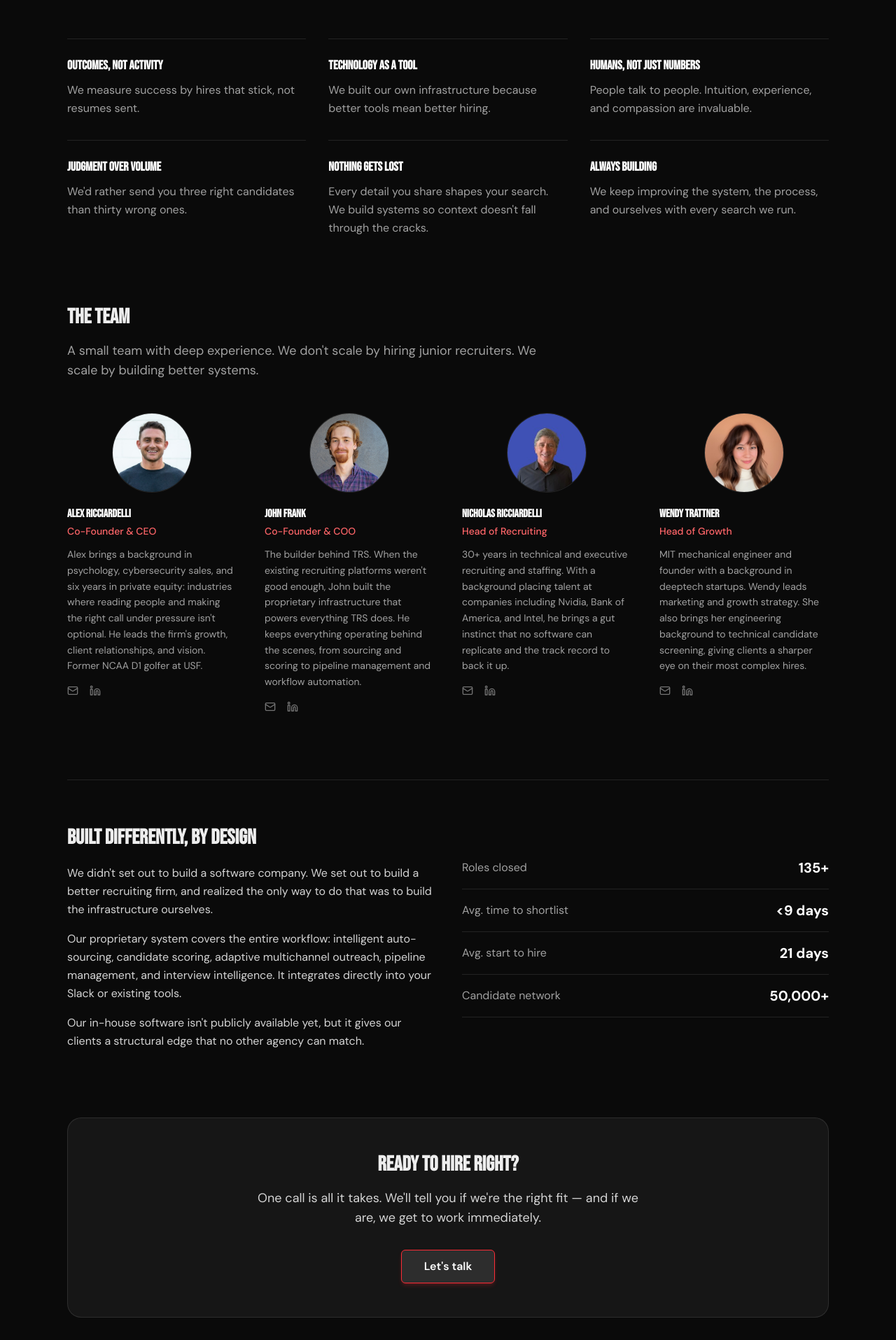
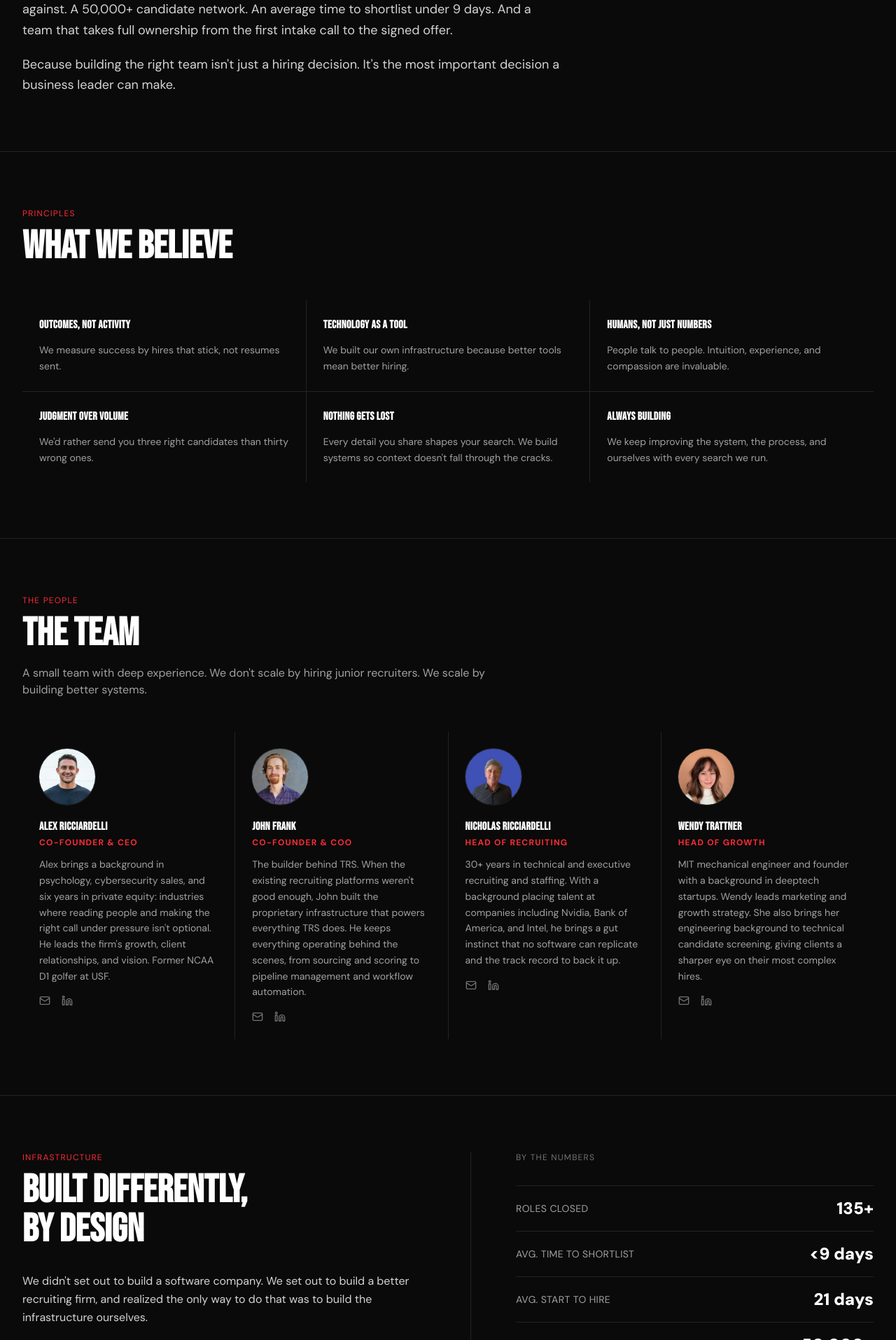
Before and after one commit to trsjohn/trs-website-wendy, a Next.js app: page /about in a window 1280 px wide. Shown: the part 765-2680 px from the top of the page at 70% size. Built offline with nearby package versions, Linux system fonts and the light colour scheme.

Commit message:
update style about and roles

```diff
--- a/src/app/about/page.tsx
+++ b/src/app/about/page.tsx
@@ -67,54 +67,66 @@ export default function AboutPage() {
   ];
 
   return (
-    <div className="max-w-6xl mx-auto px-6 sm:px-8 py-section-y space-y-24">
+    <div className="space-y-0">
 
-      {/* Mission */}
-      <section className="max-w-4xl mx-auto">
-        <h1 className="text-4xl lg:text-5xl font-bold mb-8">Why TRS exists</h1>
-        <div className="space-y-5 text-lg text-neutral-300 leading-relaxed">
+      {/* Hero */}
+      <section className="max-w-7xl mx-auto px-6 sm:px-8 pt-20 pb-16 sm:pt-28 sm:pb-20">
+        <div className="max-w-4xl">
+          <p className="text-xs uppercase tracking-widest text-red-500 mb-4">About TRS</p>
+          <h1 className="text-[clamp(3rem,8vw,6rem)] font-black uppercase leading-none text-white">
+            Why TRS<br />
+            <span className="text-red-500">Exists.</span>
+          </h1>
+          <div className="mt-10 space-y-5 text-lg text-neutral-300 leading-relaxed max-w-3xl">
             <p>The right team can move mountains. We&apos;ve seen it.</p>
             <p>Alex Ricciardelli built his career learning to read people under pressure across psychology, cybersecurity sales, and six years in private equity. He co-founded TRS with his best friend John, and his father Nicholas, whose 30+ year career placing talent at companies like Nvidia and Intel gave the firm an unfair head start.</p>
-          <p>Together they saw an opportunity to build something different. Not just a recruiting firm. A fully proprietary recruiting infrastructure, architected from scratch. They knew the existing tools weren&apos;t built by recruiters, and weren&apos;t keeping up with the most advanced technologies.</p>
+            <p>Together they saw an opportunity to build something different. Not just a recruiting firm. A fully proprietary recruiting infrastructure, architected from scratch. The existing tools weren&apos;t built by recruiters and weren&apos;t keeping up with the most advanced technologies.</p>
             <p>The result is a process that consistently outpaces every other firm TRS has competed against. A 50,000+ candidate network. An average time to shortlist under 9 days. And a team that takes full ownership from the first intake call to the signed offer.</p>
-          <p>Because building the team right isn&apos;t just a hiring decision. It&apos;s the most important decision a business leader can make.</p>
+            <p>Because building the right team isn&apos;t just a hiring decision. It&apos;s the most important decision a business leader can make.</p>
+          </div>
         </div>
       </section>
 
       {/* Values */}
-      <section>
-        <h2 className="text-3xl font-bold mb-12">What we believe</h2>
-        <div className="grid sm:grid-cols-2 lg:grid-cols-3 gap-8">
+      <section className="max-w-7xl mx-auto px-6 sm:px-8 py-20 border-t border-white/10">
+        <div className="mb-12">
+          <p className="text-xs uppercase tracking-widest text-red-500 mb-3">Principles</p>
+          <h2 className="text-[clamp(2rem,5vw,3.5rem)] font-black uppercase text-white leading-none">What We Believe</h2>
+        </div>
+        <div className="grid sm:grid-cols-2 lg:grid-cols-3 gap-px bg-white/10">
           {values.map((value, index) => (
-            <div key={index} className="border-t border-white/10 pt-6">
-              <h3 className="font-bold text-white mb-2 text-lg">{value.title}</h3>
-              <p className="text-neutral-400 leading-relaxed">{value.description}</p>
+            <div key={index} className="bg-neutral-950 p-6 hover:bg-white/5 transition-colors duration-200">
+              <h3 className="font-black uppercase text-white mb-3 text-base tracking-wide">{value.title}</h3>
+              <p className="text-neutral-400 leading-relaxed text-sm">{value.description}</p>
             </div>
           ))}
         </div>
       </section>
 
       {/* Team */}
-      <section>
-        <h2 className="text-3xl font-bold mb-4">The team</h2>
-        <p className="text-neutral-400 text-lg mb-12 max-w-2xl">
+      <section className="max-w-7xl mx-auto px-6 sm:px-8 py-20 border-t border-white/10">
+        <div className="mb-12">
+          <p className="text-xs uppercase tracking-widest text-red-500 mb-3">The People</p>
+          <h2 className="text-[clamp(2rem,5vw,3.5rem)] font-black uppercase text-white leading-none">The Team</h2>
+          <p className="text-neutral-400 mt-4 max-w-2xl">
             A small team with deep experience. We don&apos;t scale by hiring junior recruiters. We scale by building better systems.
           </p>
-        <div className="grid sm:grid-cols-2 lg:grid-cols-4 gap-10">
+        </div>
+        <div className="grid sm:grid-cols-2 lg:grid-cols-4 gap-px bg-white/10">
           {team.map((member, index) => (
-            <div key={member.name} className="group">
-              <div className="mx-auto h-28 w-28 overflow-hidden rounded-full mb-5 ring-1 ring-white/10 transition-all duration-200">
+            <div key={member.name} className="bg-neutral-950 p-6 hover:bg-white/5 transition-colors duration-200">
+              <div className="h-20 w-20 overflow-hidden rounded-full mb-5 ring-1 ring-white/10">
                 <Image
                   src={member.image}
-                  alt={`${member.name}`}
-                  width={112}
-                  height={112}
-                  className="h-28 w-28 object-cover"
+                  alt={member.name}
+                  width={80}
+                  height={80}
+                  className="h-20 w-20 object-cover"
                   priority={index === 0}
                 />
               </div>
-              <h3 className="font-bold text-white text-base mb-0.5">{member.name}</h3>
-              <p className="text-red-400 text-sm font-medium mb-3">{member.role}</p>
+              <h3 className="font-black uppercase text-white text-base tracking-wide mb-0.5">{member.name}</h3>
+              <p className="text-red-500 text-xs font-bold uppercase tracking-widest mb-3">{member.role}</p>
               <p className="text-neutral-400 text-sm leading-relaxed mb-4">{member.bio}</p>
               <div className="flex items-center gap-4">
                 <a
@@ -141,10 +153,12 @@ export default function AboutPage() {
         </div>
       </section>
 
-      {/* Proprietary tech callout */}
-      <section className="border-t border-white/10 pt-16 grid md:grid-cols-2 gap-10 items-center">
+      {/* Built Differently */}
+      <section className="max-w-7xl mx-auto px-6 sm:px-8 py-20 border-t border-white/10">
+        <div className="grid md:grid-cols-2 gap-16 items-start">
           <div>
-          <h2 className="text-3xl font-bold mb-5">Built differently, by design</h2>
+            <p className="text-xs uppercase tracking-widest text-red-500 mb-3">Infrastructure</p>
+            <h2 className="text-[clamp(2rem,5vw,3.5rem)] font-black uppercase text-white leading-none mb-8">Built Differently,<br />By Design</h2>
             <div className="space-y-4 text-neutral-300 leading-relaxed">
               <p>
                 We didn&apos;t set out to build a software company. We set out to build a better recruiting firm, and realized the only way to do that was to build the infrastructure ourselves.
@@ -157,32 +171,45 @@ export default function AboutPage() {
               </p>
             </div>
           </div>
-        <div className="space-y-4">
+          <div className="border-t border-white/10 pt-8 md:pt-0 md:border-t-0 md:border-l md:border-white/10 md:pl-16">
+            <p className="text-xs uppercase tracking-widest text-neutral-500 mb-8">By the Numbers</p>
+            <div className="space-y-0 divide-y divide-white/10 border-t border-b border-white/10">
               {[
                 { stat: "135+", label: "Roles closed" },
                 { stat: "<9 days", label: "Avg. time to shortlist" },
                 { stat: "21 days", label: "Avg. start to hire" },
                 { stat: "50,000+", label: "Candidate network" },
+                { stat: "30+", label: "Years of combined experience" },
               ].map(({ stat, label }) => (
-            <div key={label} className="flex items-center justify-between border-b border-white/10 pb-4">
-              <span className="text-neutral-400">{label}</span>
-              <span className="text-white font-bold text-xl">{stat}</span>
+                <div key={label} className="flex items-center justify-between py-4">
+                  <span className="text-neutral-400 text-sm uppercase tracking-wide">{label}</span>
+                  <span className="text-white font-black text-2xl">{stat}</span>
                 </div>
               ))}
+            </div>
+          </div>
         </div>
       </section>
 
       {/* CTA */}
-      <section className="text-center rounded-2xl border border-white/10 bg-white/5 p-12">
-        <h2 className="text-3xl font-bold mb-4">Ready to hire right?</h2>
-        <p className="text-lg text-neutral-300 mb-8 max-w-xl mx-auto">
-          One call is all it takes. We&apos;ll tell you if we&apos;re the right fit — and if we are, we get to work immediately.
+      <section className="max-w-7xl mx-auto px-6 sm:px-8 py-32 sm:py-40">
+        <div className="text-center max-w-3xl mx-auto">
+          <p className="text-xs uppercase tracking-widest text-neutral-500 mb-8">Get Started</p>
+          <h2 className="text-[clamp(2.2rem,6vw,4.5rem)] font-black uppercase text-white leading-none">
+            Ready to<br />
+            <span className="text-red-500">Hire Right?</span>
+          </h2>
+          <p className="mt-8 text-lg text-neutral-400 max-w-lg mx-auto">
+            One call is all it takes. We&apos;ll tell you if we&apos;re the right fit, and if we are, we get to work immediately.
           </p>
+          <div className="mt-10">
             <Link href="/contact">
-          <Button className="px-8 h-12 text-base font-semibold border border-red-500 shadow-md shadow-red-500/20">
-            Let&apos;s talk
+              <Button className="h-14 px-14 font-bold uppercase tracking-widest text-base bg-red-600 hover:bg-red-500 border-0">
+                Let&apos;s Talk
               </Button>
             </Link>
+          </div>
+        </div>
       </section>
 
     </div>
--- a/src/app/apply/page.tsx
+++ b/src/app/apply/page.tsx
@@ -3,15 +3,27 @@ import ApplyForm from "@/components/ApplyForm";
 
 export default function ApplyPage() {
   return (
-    <div className="max-w-7xl mx-auto px-6 sm:px-8 py-section-y sm:py-section-y-sm">
-      <div className="max-w-3xl mx-auto text-center">
-        <h1 className="text-3xl font-bold text-white mb-8">Apply for a Role</h1>
-        <div className="text-left">
-          <Suspense fallback={<div className="text-neutral-300">Loading application form...</div>}>
+    <div className="space-y-0">
+      <section className="max-w-7xl mx-auto px-6 sm:px-8 pt-20 pb-16 sm:pt-28 sm:pb-20 border-b border-white/10">
+        <div className="max-w-3xl">
+          <p className="text-xs uppercase tracking-widest text-red-500 mb-4">Candidates</p>
+          <h1 className="text-[clamp(3rem,8vw,6rem)] font-black uppercase leading-none text-white">
+            Apply for<br />
+            <span className="text-red-500">a Role.</span>
+          </h1>
+          <p className="mt-8 text-lg text-neutral-300 max-w-xl leading-relaxed">
+            Fill out the form below and a member of the TRS team will be in touch. Every submission is reviewed by a human.
+          </p>
+        </div>
+      </section>
+
+      <section className="max-w-7xl mx-auto px-6 sm:px-8 py-20">
+        <div className="max-w-3xl">
+          <Suspense fallback={<div className="text-neutral-400 text-sm uppercase tracking-widest">Loading form...</div>}>
             <ApplyForm />
           </Suspense>
         </div>
-      </div>
+      </section>
     </div>
   );
 }
```
Lines whose indentation alone changed are shown as unchanged.
